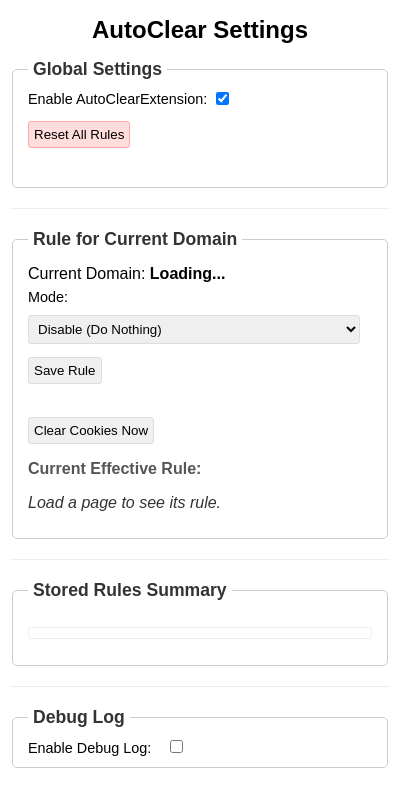
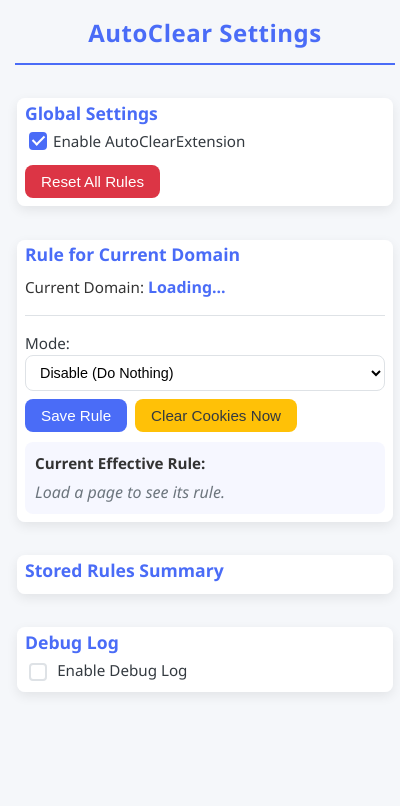
Before and after one commit to peterbenoit/AutoClearExtension, a browser extension: page popup.html in a window 400 px wide. Drawn offline with Linux system fonts and the light colour scheme.

Commit message:
Popup style adjustments.

```diff
--- a/popup.html
+++ b/popup.html
@@ -3,6 +3,7 @@
     <head>
         <title>AutoClear Extension Popup</title>
         <link rel="stylesheet" href="style.css" />
+        <meta name="viewport" content="width=device-width, initial-scale=1.0" />
     </head>
     <body>
         <h1>AutoClear Settings</h1>
@@ -11,25 +12,21 @@
             <legend>Global Settings</legend>
             <div id="global-controls" class="control-group">
                 <div>
-                    <label for="global-enable-toggle">Enable AutoClearExtension:</label>
                     <input type="checkbox" id="global-enable-toggle" />
+                    <label for="global-enable-toggle">Enable AutoClearExtension</label>
                 </div>
                 <button id="reset-all-rules-button">Reset All Rules</button>
                 <p id="global-status-message" class="status-message"></p>
             </div>
         </fieldset>
 
-        <hr />
-
         <fieldset id="current-domain-rule-section">
             <legend>Rule for Current Domain</legend>
             <div id="domain-info">
                 <p>Current Domain: <strong id="current-domain">Loading...</strong></p>
-                <!-- The old "Status: <span id="current-status"></span>" is removed -->
             </div>
 
             <div id="rule-editor">
-                <!-- The H2 "Rule for <span id="rule-domain-display">this domain</span>:" is removed as fieldset legend serves this purpose -->
                 <label for="rule-mode">Mode:</label>
                 <select id="rule-mode">
                     <option value="off">Disable (Do Nothing)</option>
@@ -38,27 +35,23 @@
                 </select>
 
                 <div id="ttl-section" style="display: none">
-                    <label for="ttl-value">Allow for (minutes):</label>
+                    <label for="ttl-value">Allow for:</label>
                     <input type="number" id="ttl-value" min="1" value="60" />
+                    <span>minutes</span>
                 </div>
 
-                <button id="save-rule-button">Save Rule</button>
+                <div class="button-group">
+                    <button id="save-rule-button">Save Rule</button>
+                    <button id="clear-cookies-now-button" disabled>Clear Cookies Now</button>
+                </div>
                 <p id="status-message" class="status-message"></p>
             </div>
 
-            <div id="manual-actions-group" class="control-group" style="margin-top: 10px">
-                <button id="clear-cookies-now-button" disabled>Clear Cookies Now</button>
-                <!-- Status message for this button can reuse the main status-message or have its own -->
-            </div>
-
             <div id="current-rule-display" style="margin-top: 10px">
-                <!-- Adjusted margin -->
                 <h3>Current Effective Rule:</h3>
                 <p id="current-rule-text">Loading rule...</p>
             </div>
         </fieldset>
-
-        <hr />
 
         <fieldset id="stored-rules-summary-fieldset">
             <legend>Stored Rules Summary</legend>
@@ -70,32 +63,21 @@
             </div>
         </fieldset>
 
-        <hr />
-
         <fieldset id="debug-log-section">
             <legend>Debug Log</legend>
             <div>
-                <label for="debug-log-enable">Enable Debug Log:</label>
                 <input type="checkbox" id="debug-log-enable" />
+                <label for="debug-log-enable">Enable Debug Log</label>
             </div>
-            <div id="debug-log-controls" style="margin-top: 5px; display: none">
+            <div
+                id="debug-log-controls"
+                class="button-group"
+                style="margin-top: 5px; display: none"
+            >
                 <button id="clear-debug-log-button">Clear Log</button>
                 <button id="toggle-timestamps-button">Toggle Timestamps</button>
             </div>
-            <div
-                id="debug-log-list-container"
-                style="
-                    display: none;
-                    max-height: 150px;
-                    overflow-y: auto;
-                    border: 1px solid #ccc;
-                    padding: 5px;
-                    margin-top: 5px;
-                    background-color: #f9f9f9;
-                "
-            >
-                {/* Log entries will be populated here by popup.js */}
-            </div>
+            <div id="debug-log-list-container" style="display: none"></div>
         </fieldset>
 
         <script src="popup.js"></script>
--- a/style.css
+++ b/style.css
@@ -1,201 +1,337 @@
-/* style.css */
+/* AutoClear Extension Styles - Modern UI */
+
+:root {
+	--primary-color: #4a6cf7;
+	--primary-dark: #3651c5;
+	--secondary-color: #6c757d;
+	--success-color: #28a745;
+	--warning-color: #ffc107;
+	--danger-color: #dc3545;
+	--light-color: #f8f9fa;
+	--dark-color: #343a40;
+	--text-color: #333;
+	--text-muted: #6c757d;
+	--border-color: #dee2e6;
+	--card-bg: #ffffff;
+	--card-shadow: 0 4px 12px rgba(0, 0, 0, 0.08);
+	--border-radius: 8px;
+	--transition-speed: 0.2s;
+}
 
 body {
-	font-family: sans-serif;
-	margin: 10px;
-	min-width: 350px;
-	/* Ensure popup has enough width */
+	font-family: 'Segoe UI', -apple-system, BlinkMacSystemFont, Roboto, Oxygen, Ubuntu, Cantarell, sans-serif;
+	margin: 0;
+	padding: 15px;
+	min-width: 380px;
+	background-color: #f5f7fa;
+	color: var(--text-color);
+	line-height: 1.5;
 }
 
 h1 {
 	text-align: center;
 	font-size: 1.5em;
-	margin-bottom: 15px;
+	margin: 0 0 20px 0;
+	padding-bottom: 12px;
+	color: var(--primary-color);
+	border-bottom: 2px solid var(--primary-color);
+	font-weight: 600;
+	letter-spacing: 0.5px;
 }
 
 fieldset {
-	border: 1px solid #ccc;
-	border-radius: 5px;
-	padding: 10px 15px;
-	margin-bottom: 15px;
+	border: none;
+	border-radius: var(--border-radius);
+	padding: 8px;
+	margin-bottom: 20px;
+	background-color: var(--card-bg);
+	box-shadow: var(--card-shadow);
 }
 
 legend {
-	font-weight: bold;
+	font-weight: 600;
 	font-size: 1.1em;
-	padding: 0 5px;
-	color: #333;
+	padding: 0;
+	color: var(--primary-color);
+	position: relative;
+	top: 15px;
+	margin-bottom: 10px;
 }
 
+/* legend::after {
+	content: "";
+	position: absolute;
+	bottom: -4px;
+	left: 0;
+	width: 40px;
+	height: 2px;
+	background-color: var(--primary-color);
+} */
+
 .control-group div {
-	margin-bottom: 8px;
+	margin-bottom: 12px;
 }
 
 label {
 	display: inline-block;
-	margin-right: 5px;
-	font-size: 0.9em;
+	/* margin-bottom: 6px; */
+	margin-right: 8px;
+	font-size: 0.95em;
+	font-weight: 500;
+	color: var(--dark-color);
 }
 
-input[type="checkbox"],
-input[type="number"],
-select,
-button {
-	padding: 5px;
-	border-radius: 3px;
-	border: 1px solid #ddd;
-	margin-top: 2px;
-	/* Align with labels better */
+/* Form Controls */
+input[type="checkbox"] {
+	appearance: none;
+	-webkit-appearance: none;
+	width: 18px;
+	height: 18px;
+	border: 2px solid var(--border-color);
+	border-radius: 4px;
+	vertical-align: middle;
+	cursor: pointer;
+	position: relative;
+	margin-right: 6px;
+	transition: background-color var(--transition-speed);
+}
+
+input[type="checkbox"]:checked {
+	background-color: var(--primary-color);
+	border-color: var(--primary-color);
+}
+
+input[type="checkbox"]:checked::after {
+	content: "";
+	position: absolute;
+	left: 4px;
+	top: -1px;
+	width: 5px;
+	height: 10px;
+	border: solid white;
+	border-width: 0 2px 2px 0;
+	transform: rotate(45deg);
 }
 
 input[type="number"] {
-	width: 60px;
+	width: 70px;
+	padding: 8px 10px;
+	border-radius: var(--border-radius);
+	border: 1px solid var(--border-color);
+	font-size: 0.9em;
+	background-color: white;
+	transition: border var(--transition-speed);
+}
+
+input[type="number"]:focus,
+select:focus {
+	border-color: var(--primary-color);
+	outline: none;
+	box-shadow: 0 0 0 3px rgba(74, 108, 247, 0.15);
+}
+
+select {
+	width: 100%;
+	padding: 8px 10px;
+	border-radius: var(--border-radius);
+	border: 1px solid var(--border-color);
+	background-color: white;
+	font-size: 0.9em;
+	cursor: pointer;
 }
 
 button {
-	background-color: #f0f0f0;
+	background-color: var(--primary-color);
+	color: white;
+	border: none;
+	padding: 8px 16px;
+	border-radius: var(--border-radius);
+	font-weight: 500;
 	cursor: pointer;
-	margin-top: 5px;
+	transition: all var(--transition-speed);
+	font-size: 0.95em;
+	margin-top: 8px;
+	display: inline-flex;
+	align-items: center;
+	justify-content: center;
 }
 
 button:hover {
-	background-color: #e0e0e0;
+	background-color: var(--primary-dark);
+	transform: translateY(-1px);
+	box-shadow: 0 4px 8px rgba(0, 0, 0, 0.1);
+}
+
+button:active {
+	transform: translateY(0);
+	box-shadow: none;
 }
 
 #reset-all-rules-button {
-	background-color: #ffdddd;
-	border-color: #ffaaaa;
+	background-color: var(--danger-color);
+	margin-top: 0;
 }
 
 #reset-all-rules-button:hover {
-	background-color: #ffcccc;
+	background-color: #c82333;
 }
 
+#clear-cookies-now-button {
+	background-color: var(--warning-color);
+	color: var(--dark-color);
+}
+
+#clear-cookies-now-button:hover {
+	background-color: #e0a800;
+}
+
+/* Status Messages */
 .status-message {
 	font-size: 0.85em;
-	margin-top: 5px;
-	padding: 5px;
-	border-radius: 3px;
+	margin-top: 8px;
+	padding: 8px 12px;
+	border-radius: var(--border-radius);
+	animation: fadeIn 0.3s ease-in;
+	display: none;
+	/* Hidden by default until updated via JS */
 }
 
 .status-message.success {
-	color: green;
-	background-color: #e6ffe6;
-	border: 1px solid #b3ffb3;
+	color: #155724;
+	background-color: #d4edda;
+	border-left: 3px solid var(--success-color);
 }
 
 .status-message.error {
-	color: red;
-	background-color: #ffe6e6;
-	border: 1px solid #ffb3b3;
+	color: #721c24;
+	background-color: #f8d7da;
+	border-left: 3px solid var(--danger-color);
 }
 
 .status-message.info {
-	color: #333;
-	background-color: #f0f0f0;
-	border: 1px solid #ccc;
+	color: #0c5460;
+	background-color: #d1ecf1;
+	border-left: 3px solid #17a2b8;
+}
+
+/* Domain info styles */
+#domain-info {
+	padding-bottom: 10px;
+	border-bottom: 1px solid var(--border-color);
+	margin-bottom: 15px;
 }
 
 #domain-info p {
 	margin: 5px 0;
+	font-size: 0.95em;
+}
+
+#current-domain {
+	color: var(--primary-color);
+	font-size: 1.05em;
+}
+
+/* Rule display */
+#current-rule-display {
+	margin-top: 15px;
+	padding: 10px;
+	background-color: rgba(74, 108, 247, 0.05);
+	border-radius: var(--border-radius);
 }
 
 #current-rule-display h3 {
-	font-size: 1em;
-	margin-bottom: 5px;
-	color: #555;
+	font-size: 0.95em;
+	margin: 0 0 5px 0;
+	color: var(--text-color);
 }
 
 #current-rule-display p {
 	font-style: italic;
-	color: #333;
+	color: var(--text-muted);
+	margin: 0;
 }
 
+/* Rules summary list */
 #stored-rules-summary-section ul {
 	list-style-type: none;
 	padding-left: 0;
 	max-height: 150px;
-	/* Add scroll for long lists */
 	overflow-y: auto;
-	/* Add scroll for long lists */
-	border: 1px solid #eee;
-	padding: 5px;
-	border-radius: 3px;
+	margin: 0;
 }
 
 #stored-rules-summary-section li {
-	padding: 3px 0;
+	padding: 8px 10px;
 	font-size: 0.9em;
-	border-bottom: 1px dashed #eee;
+	border-bottom: 1px solid var(--border-color);
+	display: flex;
+	justify-content: space-between;
 }
 
 #stored-rules-summary-section li:last-child {
 	border-bottom: none;
 }
 
+#stored-rules-summary-section li:hover {
+	background-color: rgba(74, 108, 247, 0.05);
+}
+
+/* Debug log styles */
+#debug-log-section label {
+	margin-right: 10px;
+}
+
+#debug-log-list-container {
+	background-color: #f8f9fa;
+	border: 1px solid var(--border-color);
+	border-radius: var(--border-radius);
+	padding: 10px;
+	font-family: monospace;
+	font-size: 0.85em;
+	height: 150px;
+	overflow-y: scroll;
+	white-space: pre-wrap;
+	word-break: break-all;
+}
+
+/* Dividers */
 hr {
 	border: none;
-	border-top: 1px solid #eee;
-	margin: 20px 0;
+	border-top: 1px solid var(--border-color);
+	margin: 15px 0;
 }
 
-/* Specific adjustments for better layout */
+/* Global controls layout */
 #global-controls div {
 	display: flex;
 	align-items: center;
 }
 
-#global-controls label {
-	margin-bottom: 0;
-	/* Align with checkbox */
+/* Animation */
+@keyframes fadeIn {
+	from {
+		opacity: 0;
+	}
+
+	to {
+		opacity: 1;
+	}
 }
 
-#ttl-section label,
-#ttl-section input {
-	display: inline-block;
-	/* Keep TTL on one line */
-	margin-right: 5px;
+/* Make TTL section look better on one line */
+#ttl-section {
+	display: flex;
+	align-items: center;
 }
 
-#rule-editor button {
-	margin-left: 0;
-	/* Align save button if needed */
+#ttl-section label {
+	margin-bottom: 0;
+	flex-shrink: 0;
 }
 
-#rule-editor>label,
-#rule-editor>select,
-#rule-editor>div {
-	margin-bottom: 8px;
-	/* Add spacing between rule editor elements */
+/* Button groups */
+.button-group {
+	display: flex;
+	gap: 8px;
+	flex-wrap: wrap;
 }
-
-#rule-editor>select {
-	width: calc(100% - 12px);
-	/* Make select full width */
-}
-
-/* Debug Log Styles */
-#debug-log-section label {
-	margin-right: 10px;
-}
-
-#debug-log-container {
-	margin-top: 10px;
-}
-
-#debug-log-output {
-	background-color: #f9f9f9;
-	border: 1px solid #eee;
-	border-radius: 3px;
-	padding: 8px;
-	font-family: monospace;
-	font-size: 0.8em;
-	height: 150px;
-	/* Fixed height */
-	overflow-y: scroll;
-	/* Scrollable */
-	white-space: pre-wrap;
-	/* Wrap long lines but preserve formatting */
-	word-break: break-all;
-	/* Break long words/strings */
-}
```
